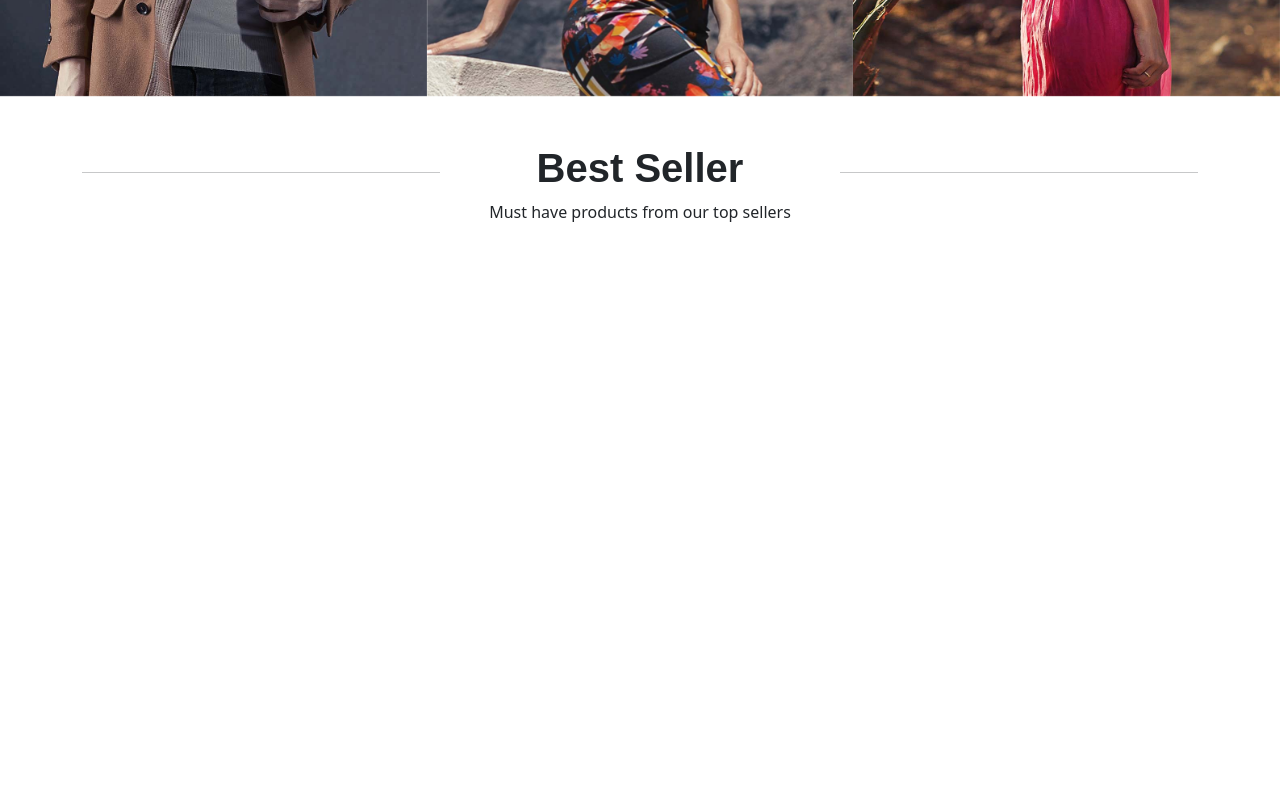
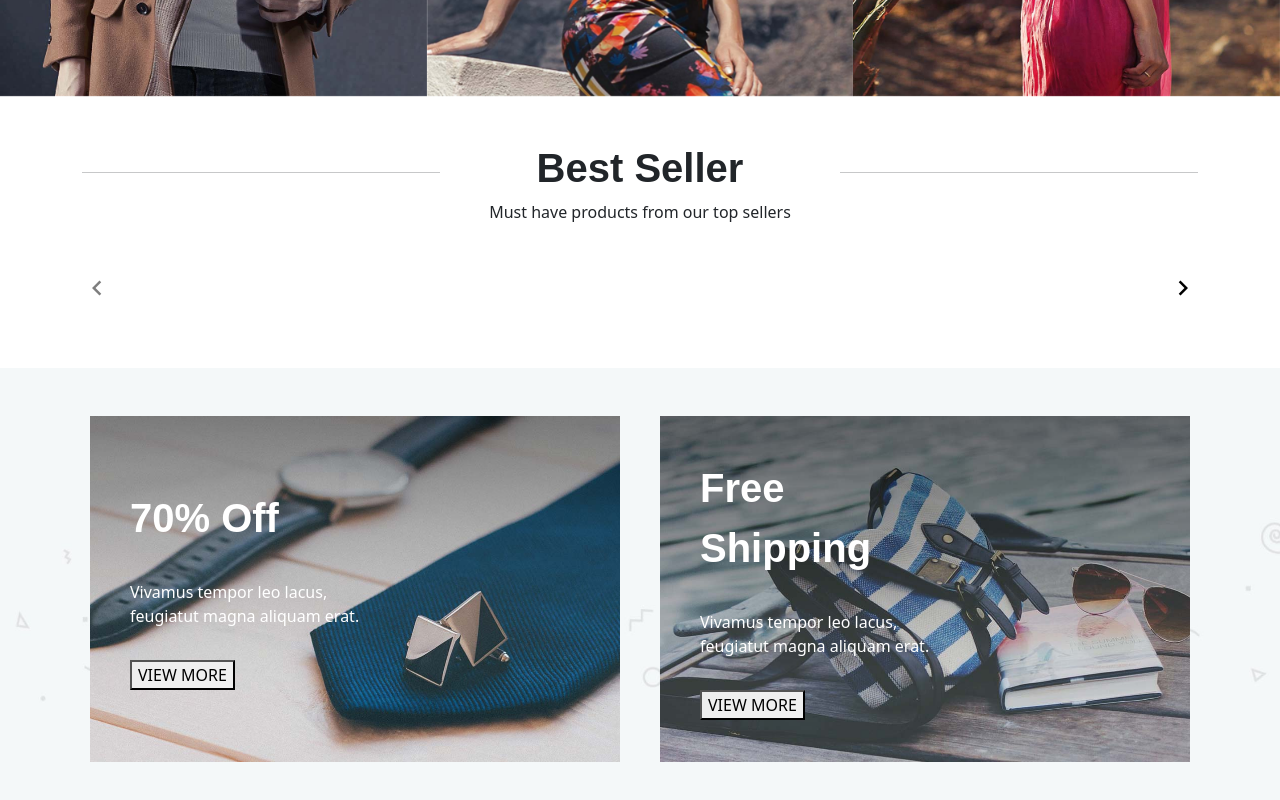
Before and after one commit to anashamimi/proj-html-vuejs, a Vue app: page / in a window 1280 px wide. Shown: the part 1898-2698 px from the top of the page. Before the commit the page ends 2513 px from the top, so only its background shows below. Built offline with nearby package versions, Linux system fonts and the light colour scheme; the HTML template or start-up script is replaced by a standard one.

Commit message:
add promo images with bigImage component

```diff
--- a/package.json
+++ b/package.json
@@ -14,7 +14,8 @@
     "bootstrap": "^5.2.3",
     "sass": "^1.62.1",
     "vue": "^3.2.47",
-    "vue-carousel": "^0.18.0"
+    "vue-carousel": "^0.18.0",
+    "vue3-carousel": "^0.3.0"
   },
   "devDependencies": {
     "@vitejs/plugin-vue": "^4.1.0",
--- /dev/null
+++ b/src/components/BigImage.vue
@@ -0,0 +1,27 @@
+<template>
+    <div class="col-6 position-relative">
+        <img class="img-fluid py-5 px-2" :src="image" :alt="title">
+        <div class="position-absolute top-50 translate-middle-y p-5 text-white ah-width">
+            <p class="montserrat fs-1 fw-bolder">{{ title }}</p>
+            <p class="py-3">{{ description }}</p>
+            <button class="ah-button text-uppercase">view more</button>
+        </div>
+    </div>
+</template>
+
+<script>
+    export default {
+        name: 'BigImage',
+        props: ['image', 'title', 'description'],
+    }
+</script>
+
+<style lang="scss" scoped>
+.montserrat{
+    font-family: 'Montserrat', sans-serif;
+}
+
+.ah-width{
+    width: 60%;
+}
+</style>
--- /dev/null
+++ b/src/components/CardsCarousel.vue
@@ -0,0 +1,53 @@
+<template>
+    <Carousel v-bind="settings" :breakpoints="breakpoints">
+        <Slide v-for="slide in 12" :key="slide">
+            <div class="carousel__item" v-for="card in categoryCards">
+                <img :src="card.img" alt="">
+            </div>
+        </Slide>
+
+        <template #addons>
+            <Navigation />
+        </template>
+    </Carousel>
+</template>
+
+<script>
+import 'vue3-carousel/dist/carousel.css';
+import { Carousel, Slide, Pagination, Navigation } from 'vue3-carousel';
+import { categoryCards } from '../data/data';
+export default {
+    name: 'CardsCarousel',
+    components: {
+        Carousel,
+        Slide,
+        Pagination,
+        Navigation,
+        categoryCards
+    },
+    data: () => ({
+    // carousel settings
+    settings: {
+      itemsToShow: 1,
+      snapAlign: 'center',
+    },
+    // breakpoints are mobile first
+    // any settings not specified will fallback to the carousel settings
+    breakpoints: {
+      // 700px and up
+      700: {
+        itemsToShow: 3.5,
+        snapAlign: 'center',
+      },
+      // 1024 and up
+      1024: {
+        itemsToShow: 5,
+        snapAlign: 'start',
+      },
+    },
+  }),
+}
+
+</script>
+
+<style lang="scss" scoped></style>
--- a/src/components/CardsComponent.vue
+++ /dev/null
@@ -1,15 +0,0 @@
-<template>
-    <div>
-
-    </div>
-</template>
-
-<script>
-    export default {
-        name: 'CardsComponent',
-    }
-</script>
-
-<style lang="scss" scoped>
-
-</style>
--- a/src/components/MainComponent.vue
+++ b/src/components/MainComponent.vue
@@ -2,6 +2,7 @@
     <Carousel />
     <SectionTitle :title="'Featured Products'" :subTitle="'Must have products from our top sellers'" />
     <Category />
+
     <div class="d-flex">
         <div class="position-relative w-33" v-for="(element, index) in seasonsCollection">
             <img class="img-fluid" :src="element.img" :alt="element.title">
@@ -16,7 +17,16 @@
 
     <SectionTitle :title="'Best Seller'" :subTitle="'Must have products from our top sellers'" />
     <div class="container">
-        <CardsComponent />
+        <CardsCarousel />
+    </div>
+
+    <div class="bg-img">
+        <div class="container">
+            <div class="row ">
+                <BigImage v-for="promo in promoImage" :image="promo.url" :title="promo.title" :description="promo.description"/>
+            </div>
+        </div>
+
     </div>
 </template>
 
@@ -24,14 +34,16 @@
 import Carousel from './Carousel.vue';
 import SectionTitle from './SectionTitle.vue';
 import Category from './Category.vue';
-import CardsComponent from './CardsComponent.vue';
+import CardsCarousel from './CardsCarousel.vue';
+import BigImage from './BigImage.vue';
 export default {
     name: 'MainComponent',
     components: {
         Carousel,
         SectionTitle,
         Category,
-        CardsComponent
+        CardsCarousel,
+        BigImage
     },
     data() {
         return {
@@ -51,7 +63,20 @@ export default {
                     title: 'Autumn Collection',
                     subTitle: 'RICH AND COMFORTABLE'
                 },
-            ]
+            ],
+
+            promoImage: [
+                {
+                    url: '../../public/images/promo_box_1_bg.jpg',
+                    title: '70% Off',
+                    description: 'Vivamus tempor leo lacus, feugiatut magna aliquam erat.'
+                },
+                {
+                    url: '../../public/images/promo_box_2_bg.jpg',
+                    title: 'Free Shipping',
+                    description: 'Vivamus tempor leo lacus, feugiatut magna aliquam erat.'
+                }
+            ],
         }
     }
 }
@@ -88,4 +113,13 @@ h2 {
 .letter-spacing {
     letter-spacing: 5px;
 }
+
+.bg-img {
+    margin: 5rem 0;
+    background-image: url('../../public/images/bkgd_confetti-compressor.jpg');
+    background-size: cover;
+    background-repeat: no-repeat;
+    background-position: center;
+    height: 500px;
+}
 </style>
--- a/src/data/data.js
+++ b/src/data/data.js
@@ -166,11 +166,4 @@ const categoryCards = [
 
 ];
 
-const carouselCards = [
-    {
-        img: '',
-
-    }
-]
-
 export {links , images , categories , categoryCards};
```
Also changed, not shown: 1 other file (tests, documents, lock files or other folders).
